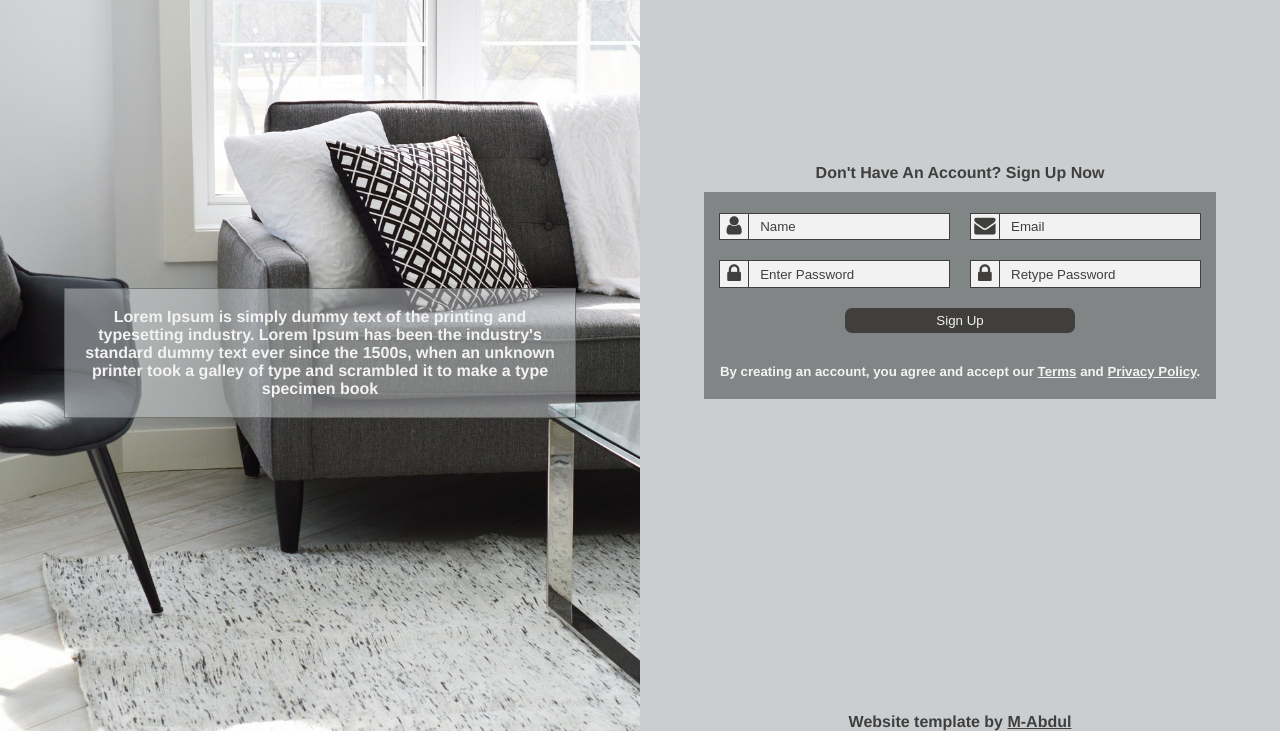
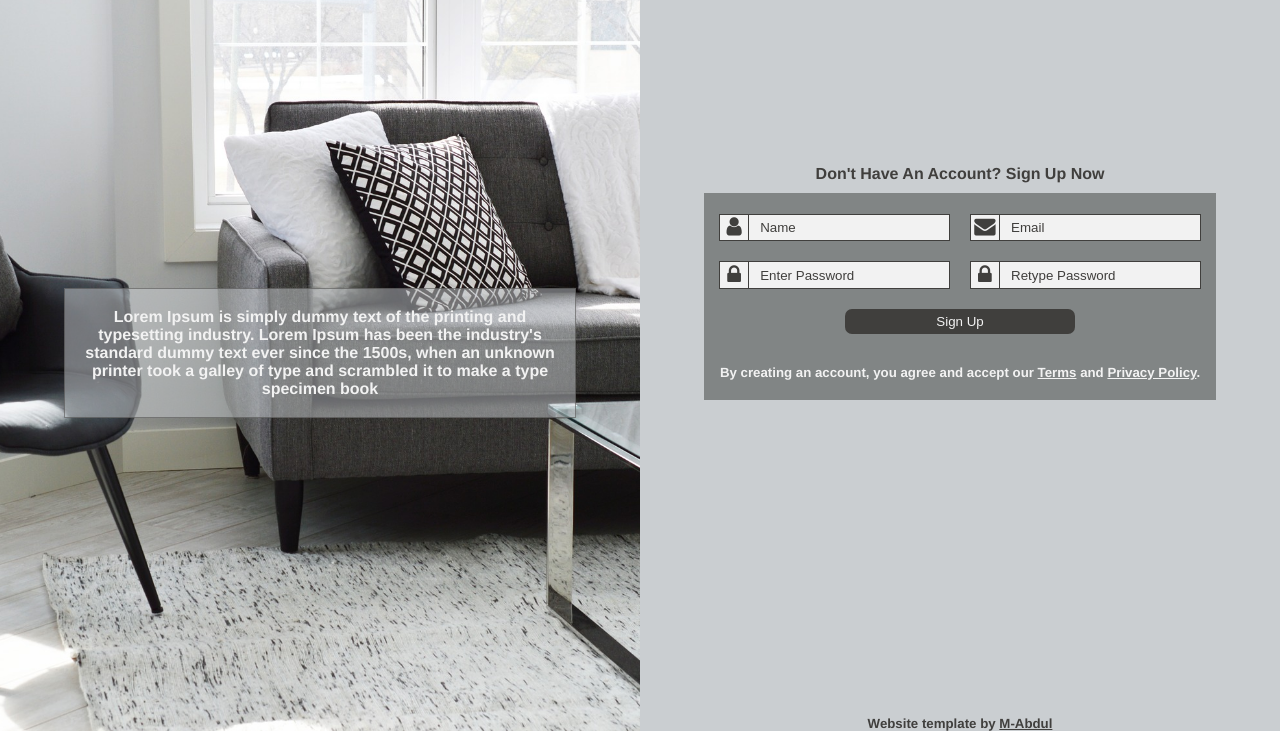
Before and after one commit to mushrafat/m-abdul, a plain HTML site: page Login-Signup-Template/index.html in a window 1280 px wide. Shown: the part 69-800 px from the top of the page. Drawn offline with Linux system fonts and the light colour scheme.

Commit message:
Changed footer heading tag from h4 to h5

```diff
--- a/Login-Signup-Template/index.html
+++ b/Login-Signup-Template/index.html
@@ -80,7 +80,7 @@
             </div>
 
             <footer class="flex-style">
-                <h4>Website template by <a href="">M-Abdul</a></h4>
+                <h5>Website template by <a href="">M-Abdul</a></h5>
             </footer>
         </div>
     </div>
```
